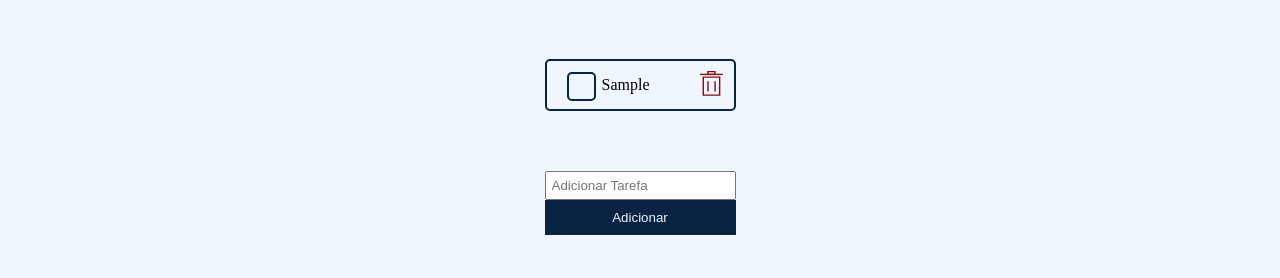
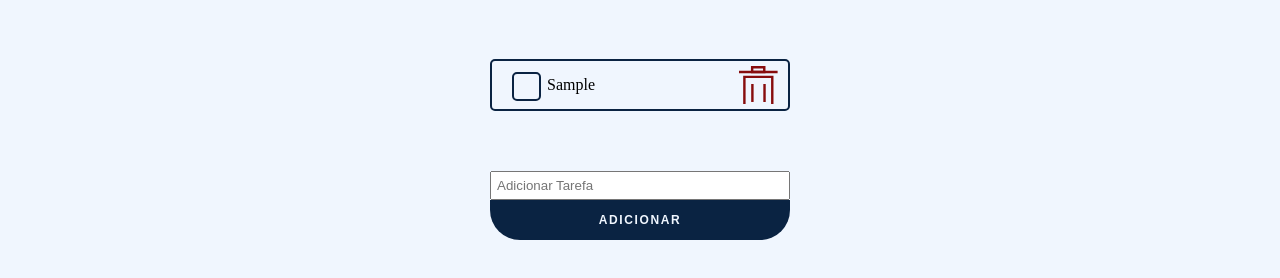
Before and after one commit to Matheu46/whatToDoToday, a plain HTML site: page index.html in a window 1280 px wide. Both pictures are taken after typing "Sample" into the empty fields and a click on the button "Adicionar". Shown: the part 160-438 px from the top of the page. Drawn offline with Linux system fonts and the light colour scheme.

Commit message:
trashCan

```diff
--- a/script.js
+++ b/script.js
@@ -46,13 +46,12 @@ const makeTask = (inputTask, begin, done) => {
   label.innerText = inputTask;
   label.htmlFor = id;
 
-  const trashCanIcon = document.createElement('img');
-  trashCanIcon.src = './assets/trashCan.svg';
+  // const trashCanIcon = document.createElement('img');
+  // trashCanIcon.src = './assets/trashCan.svg';
 
   const deleteButton = document.createElement('button');
   deleteButton.classList.add('deleteButton');
-  deleteButton.appendChild(trashCanIcon);
-  // deleteButton.innerText = 'D';
+  // deleteButton.appendChild(trashCanIcon);
 
   id++;
 
--- a/style.css
+++ b/style.css
@@ -1,4 +1,4 @@
-body, ul{
+body, div, ul{
   margin: 0;
   padding: 0;
 }
@@ -13,7 +13,7 @@ body{
 
 .header {
   background-color: #0A2342;
-  padding: 20px;
+  padding: 20px 0px;
   border-bottom-left-radius: 100%;
   border-bottom-right-radius: 100%;
 }
@@ -27,12 +27,13 @@ h1{
   margin: 50px auto;
   display: grid;
   max-width: 800px;
-  /* background: red; */
 }
 
 #list {
   list-style: none;
+  min-width: 300px;
   max-width: 800px;
+
 }
 #list li{
   display: flex;
@@ -45,7 +46,6 @@ h1{
 
 .riscado {
   text-decoration: line-through;
-  background: rgba(77, 150, 108, 0.4) !important;
   color: rgba(0, 0, 0, .3);
 }
 
@@ -81,15 +81,15 @@ label{
 
 }
 
-/* On mouse-over, add a grey background color */
+/* On mouse-over, add a background color */
 label:hover input ~ .checkmark {
-  background-color: #ccc;
+  background-color:  rgba(77, 150, 108, .4);
 }
 
-/* When the checkbox is checked, add a blue background */
+/* When the checkbox is checked, add a background */
 label input:checked ~ .checkmark {
-  background-color:  rgba(77, 150, 108, 0.4);
-  border-color: #ccc;
+  /* background-color:  rgba(77, 150, 108, .4); */
+  border-color: rgba(77, 150, 108, 1);
 }
 
 /* Create the checkmark/indicator (hidden when not checked) */
@@ -118,17 +118,33 @@ label .checkmark:after {
 }
 
 .deleteButton {
-  background: none;
+  /* background: no-repeat right / contain url('./assets/trashCan.svg'); */
+  background: no-repeat right top  url('./assets/trashCan.svg');
   border: none;
+  width: 65px;
+  margin: 5px;
 }
-.deleteButton img {
-  height: 25px;
+
+
+.deleteButton:hover{
+  background-image: url('./assets/trashCanOpen.svg');
 }
+
+/* #newTask{
+  height: 20px;
+} */
 
 .adicionar {
   display: block;
   border: none;
+  height: 40px;
+  border-bottom-left-radius: 30px;
+  border-bottom-right-radius: 30px;
   padding: 10px;
   background: #0A2342;
   color:#F0F6FE;
+  text-transform: uppercase;
+  font-size: 12px;
+  font-weight: bold;
+  letter-spacing: .1rem;
 }
```
